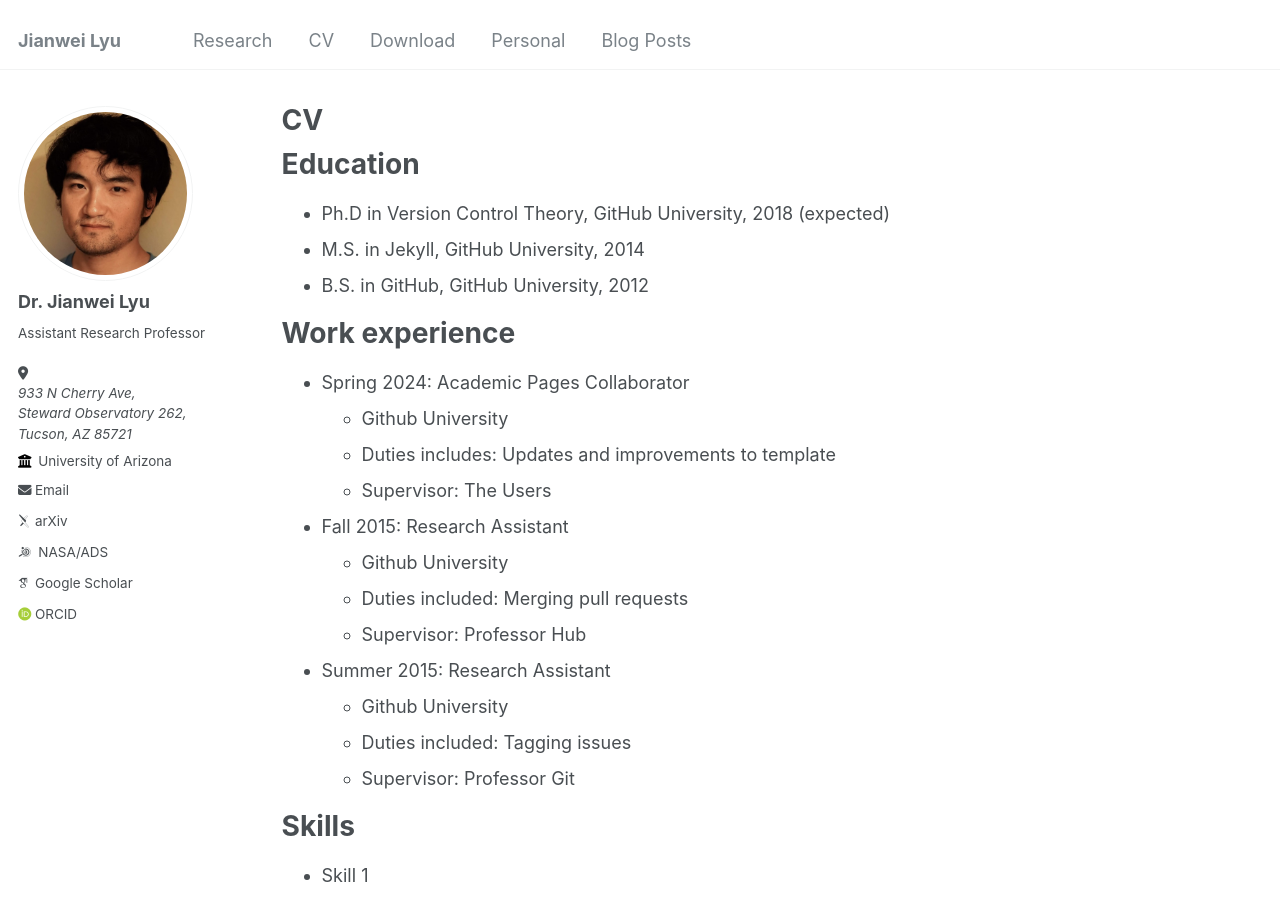
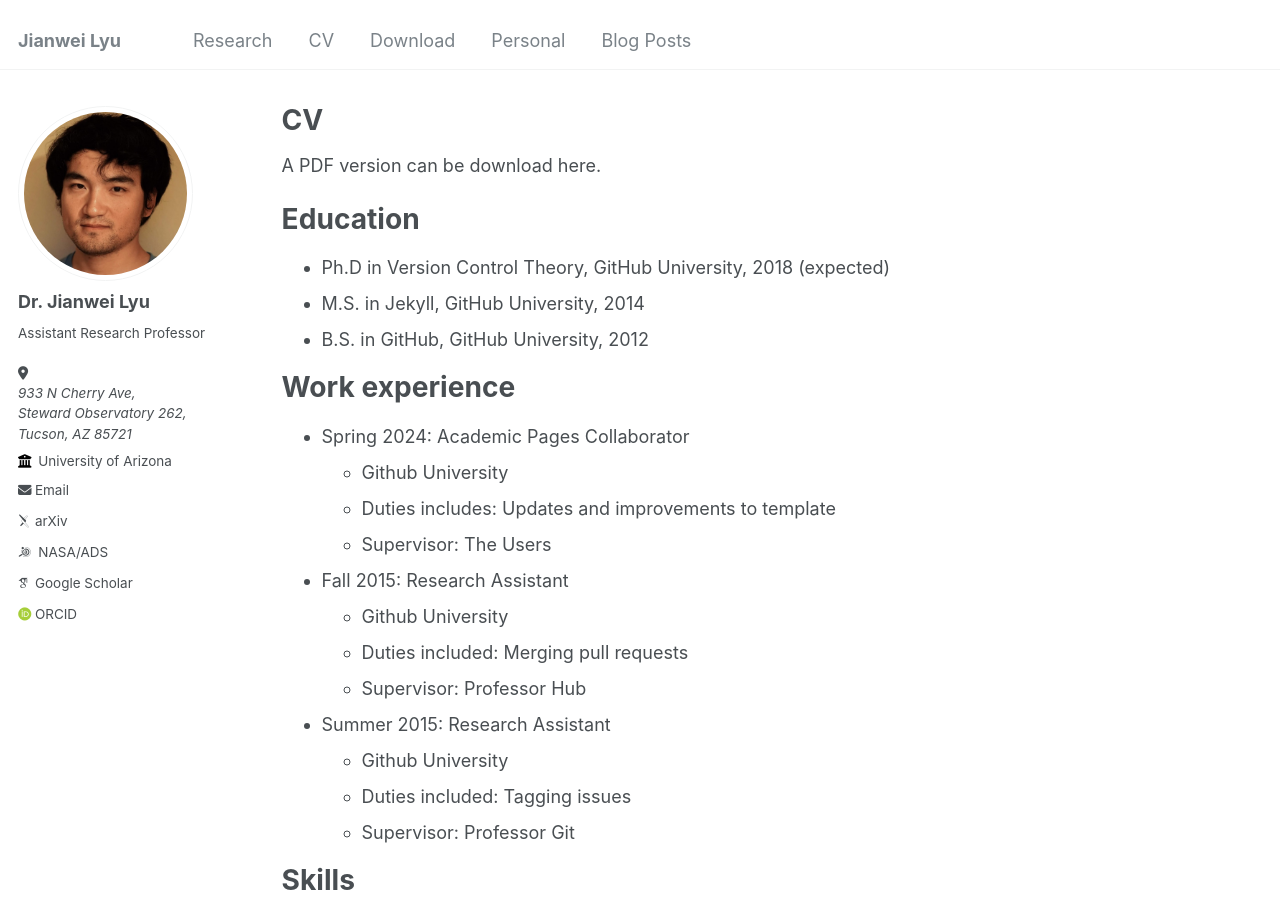
Before and after one commit to jlastro/jlastro.github.io_old, a Jekyll site: the page built from _pages/cv.md, in a window 1280 px wide and 900 px high. Built offline with Jekyll 4.4.1, drawn with Linux system fonts in a browser that asks for light colours; some web fonts are replaced.

Commit message:
add a few pages

```diff
--- a/_pages/cv.md
+++ b/_pages/cv.md
@@ -8,6 +8,8 @@ redirect_from:
 ---
 
 {% include base_path %}
+
+A PDF version can be download here.
 
 Education
 ======
```
Also changed, not shown: _pages/about.md (+1 -1 lines), 3 other files.
